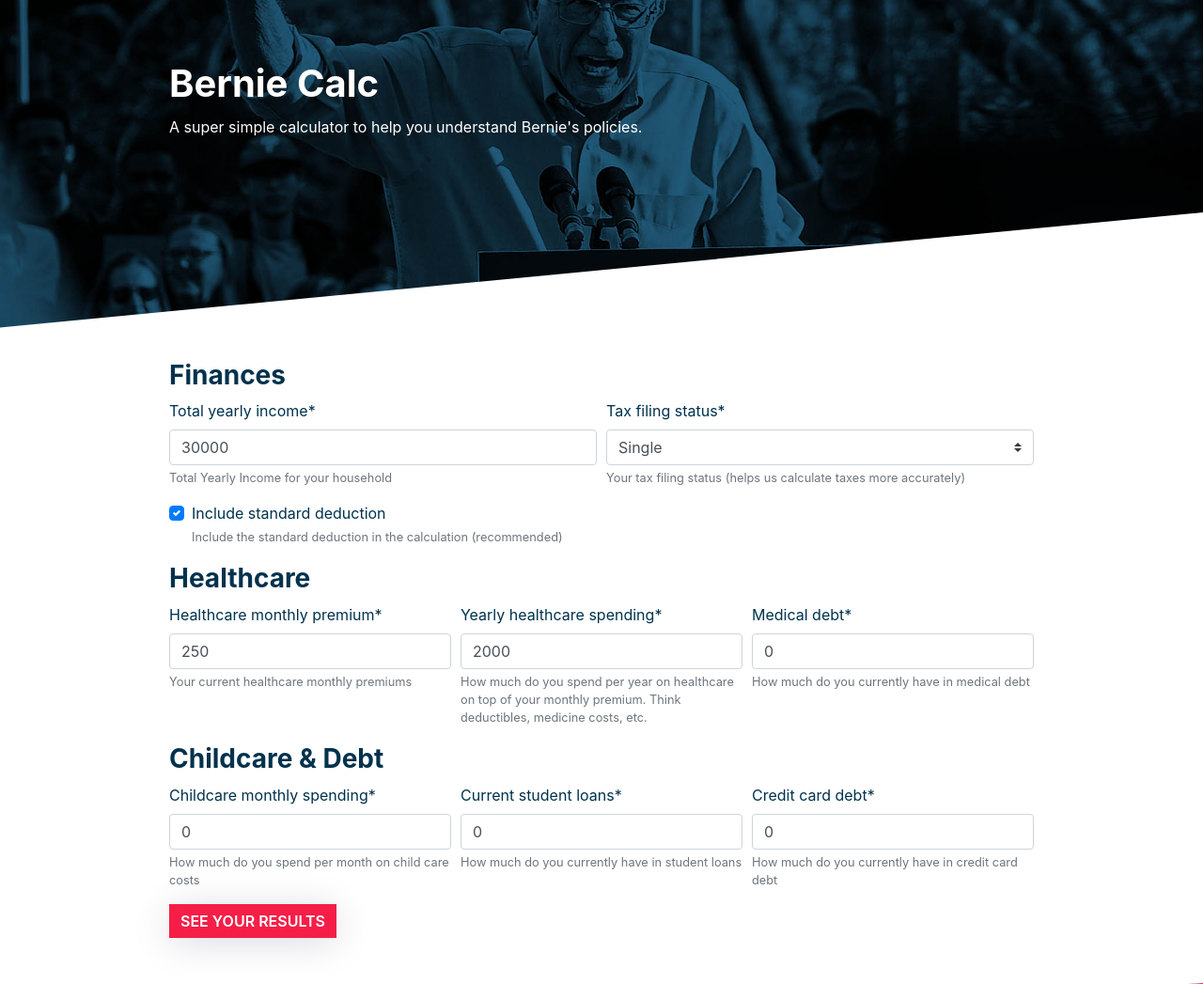
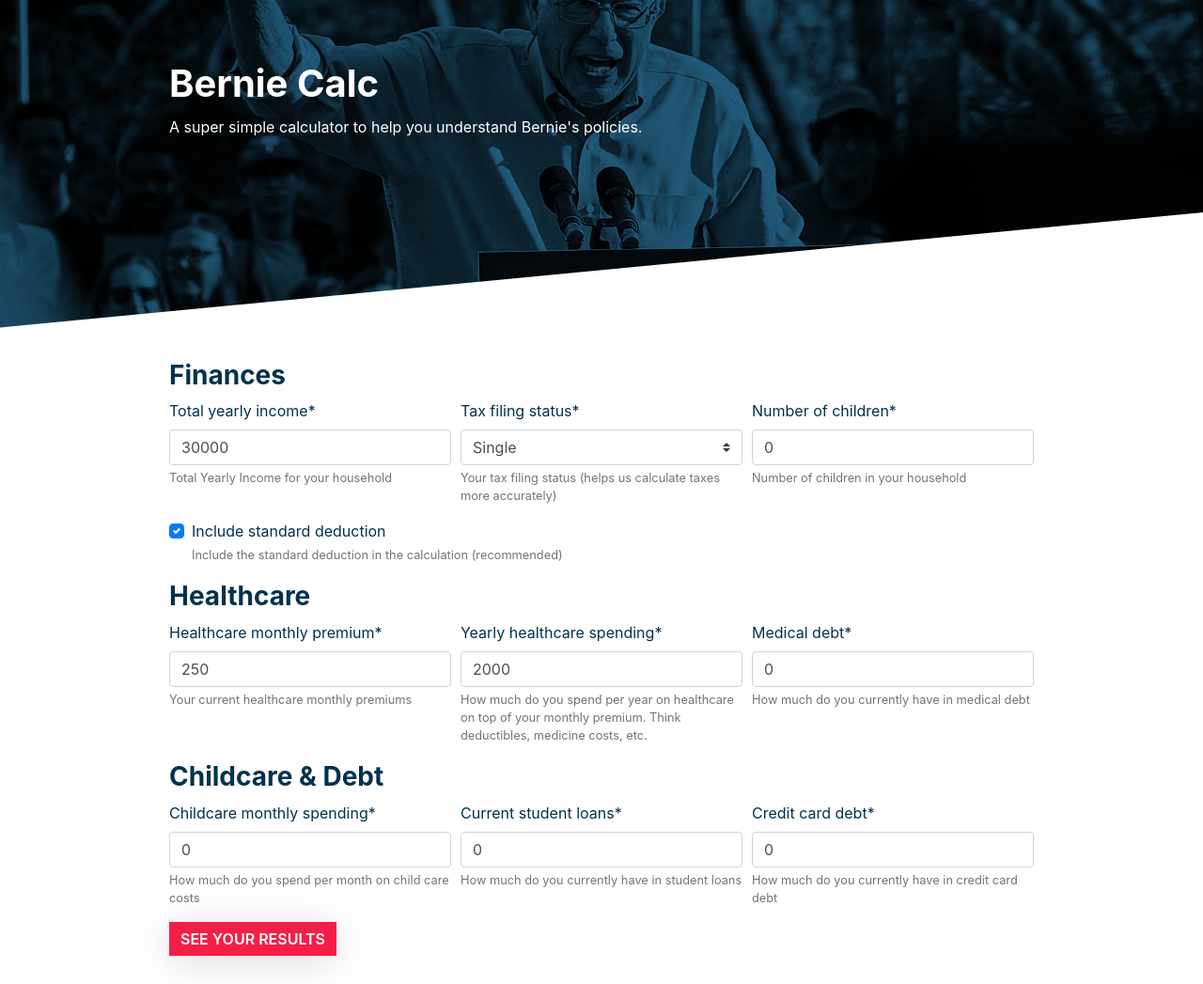
Before and after one commit to DoomPatrol/bernie-calc, a Django app: page / in a window 1280 px wide. Shown: the part 62-1109 px from the top of the page at 94% size. Run offline with Django 3.2, Linux system fonts and the light colour scheme; some libraries are stand-ins or nearby versions.

Commit message:
added support for child tax credit

```diff
--- a/app/forms.py
+++ b/app/forms.py
@@ -16,6 +16,7 @@ class BernieCalcForm(forms.Form):
   total_yearly_income = forms.IntegerField(help_text=_('Total Yearly Income for your household'),  min_value=0, max_value=1000000, initial=30000)
   tax_filing_status = forms.ChoiceField(help_text=_('Your tax filing status (helps us calculate taxes more accurately)'), choices=TAX_FILING_CHOICES, initial='single')
   include_standard_deduction = forms.BooleanField(required=False, help_text=_('Include the standard deduction in the calculation (recommended)'), initial=True)
+  number_of_children = forms.IntegerField(help_text=_('Number of children in your household'), min_value=0, max_value=50, initial=0)
   healthcare_monthly_premium = forms.IntegerField(help_text=_('Your current healthcare monthly premiums'), min_value=0, max_value=1000000, initial=250)
   yearly_healthcare_spending = forms.IntegerField(help_text=_('How much do you spend per year on healthcare on top of your monthly premium. Think deductibles, medicine costs, etc.'), min_value=0, max_value=1000000, initial=2000)
   medical_debt = forms.IntegerField(help_text=_('How much do you currently have in medical debt'), min_value=0, max_value=1000000, initial=0)
@@ -32,8 +33,9 @@ class BernieCalcForm(forms.Form):
         HTML("""
             <div class="col-12"><h3>Finances</h3></div>
         """),
-        Column('total_yearly_income', css_class='form-group col-md-6 col-12 mb-0'),
-        Column('tax_filing_status', css_class='form-group col-md-6 col-12 mb-0'),
+        Column('total_yearly_income', css_class='form-group col-md-4 col-12 mb-0'),
+        Column('tax_filing_status', css_class='form-group col-md-4 col-12 mb-0'),
+        Column('number_of_children', css_class='form-group col-md-4 col-12 mb-0'),
         Column('include_standard_deduction', css_class='form-group col-md-6 col-12 mb-0'),
         css_class='form-row'
       ),
--- a/app/taxes.py
+++ b/app/taxes.py
@@ -40,7 +40,7 @@ HEAD_OF_HOUSEHOLD_TAX_BRACKETS = [
 ]
 
 
-def get_taxes(income, standard_deduction, filing_status):
+def get_taxes(income, standard_deduction, number_of_children, filing_status):
 
   if standard_deduction and (filing_status == 'single' or filing_status == 'married_separately'):
     standard_deduction = 12400
@@ -55,23 +55,27 @@ def get_taxes(income, standard_deduction, filing_status):
     standard_deduction = 0
     taxable_income = income
 
+  child_tax_credit = round(number_of_children * 2000)
+  taxable_income = round(taxable_income - child_tax_credit)
+
   if filing_status == 'single':
-    return calculate_tax_breakdown(taxable_income, standard_deduction, SINGLE_TAX_BRACKETS)
+    return calculate_tax_breakdown(taxable_income, standard_deduction, child_tax_credit, SINGLE_TAX_BRACKETS)
 
   elif filing_status == 'married_jointly':
-    return calculate_tax_breakdown(taxable_income, standard_deduction, MARRIED_FILING_JOINTLY_TAX_BRACKETS)
+    return calculate_tax_breakdown(taxable_income, standard_deduction, child_tax_credit, MARRIED_FILING_JOINTLY_TAX_BRACKETS)
 
   elif filing_status == 'married_separately':
-    return calculate_tax_breakdown(taxable_income, standard_deduction, MARRIED_FILING_SEPARATELY_TAX_BRACKETS)
+    return calculate_tax_breakdown(taxable_income, standard_deduction, child_tax_credit, MARRIED_FILING_SEPARATELY_TAX_BRACKETS)
 
   else:
-    return calculate_tax_breakdown(taxable_income, standard_deduction, HEAD_OF_HOUSEHOLD_TAX_BRACKETS)
+    return calculate_tax_breakdown(taxable_income, standard_deduction, child_tax_credit, HEAD_OF_HOUSEHOLD_TAX_BRACKETS)
 
-def calculate_tax_breakdown(taxable_income, standard_deduction, tax_brackets):
+def calculate_tax_breakdown(taxable_income, standard_deduction, child_tax_credit, tax_brackets):
   # Set up the items we need to then calculate on
   tax_breakdown_dict = {}
   tax_breakdown_dict['breakdown'] = []
   tax_breakdown_dict['taxable_income'] = taxable_income
+  tax_breakdown_dict['child_tax_credit'] = child_tax_credit
   tax_breakdown_dict['standard_deduction'] = standard_deduction
   tax_breakdown_dict['total_taxes'] = 0
   break_loop = False
--- a/app/views.py
+++ b/app/views.py
@@ -25,8 +25,7 @@ class CalculatorResultsView(View):
   def post(self, request):
 
     context_dict = {}
-    context_dict['tax_breakdown'] = get_taxes(int(request.POST.get('total_yearly_income')), request.POST.get('include_standard_deduction'), request.POST.get('tax_filing_status'))
-
+    context_dict['current_taxes'] = get_taxes(int(request.POST.get('total_yearly_income')), request.POST.get('include_standard_deduction'), int(request.POST.get('number_of_children')), request.POST.get('tax_filing_status'))
     return render(request, self.template_name, context_dict)
 
 
--- a/bernie_calc/templates/app/calculator_results.html
+++ b/bernie_calc/templates/app/calculator_results.html
@@ -10,7 +10,7 @@
       <div class="row">
         <div class="col-md-10 offset-md-1">
             <h1>Results</h1>
-            {{tax_breakdown}}
+            {{current_taxes}}
         </div>
       </div>
     </div>
```
